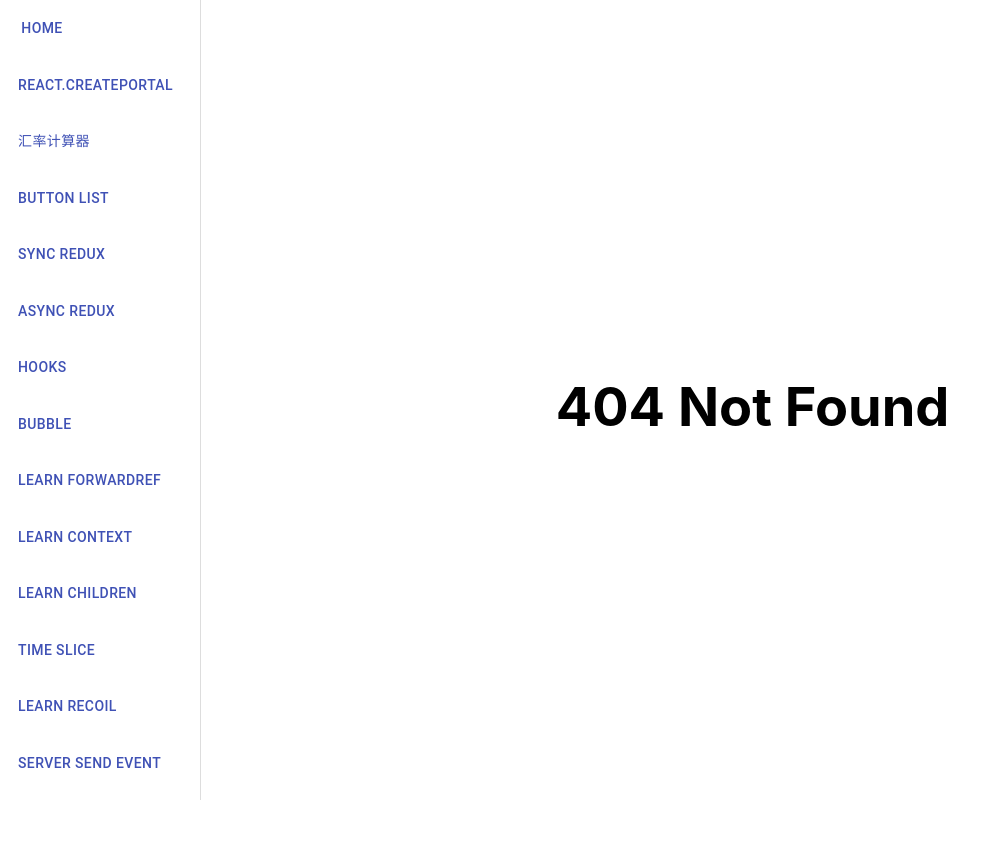
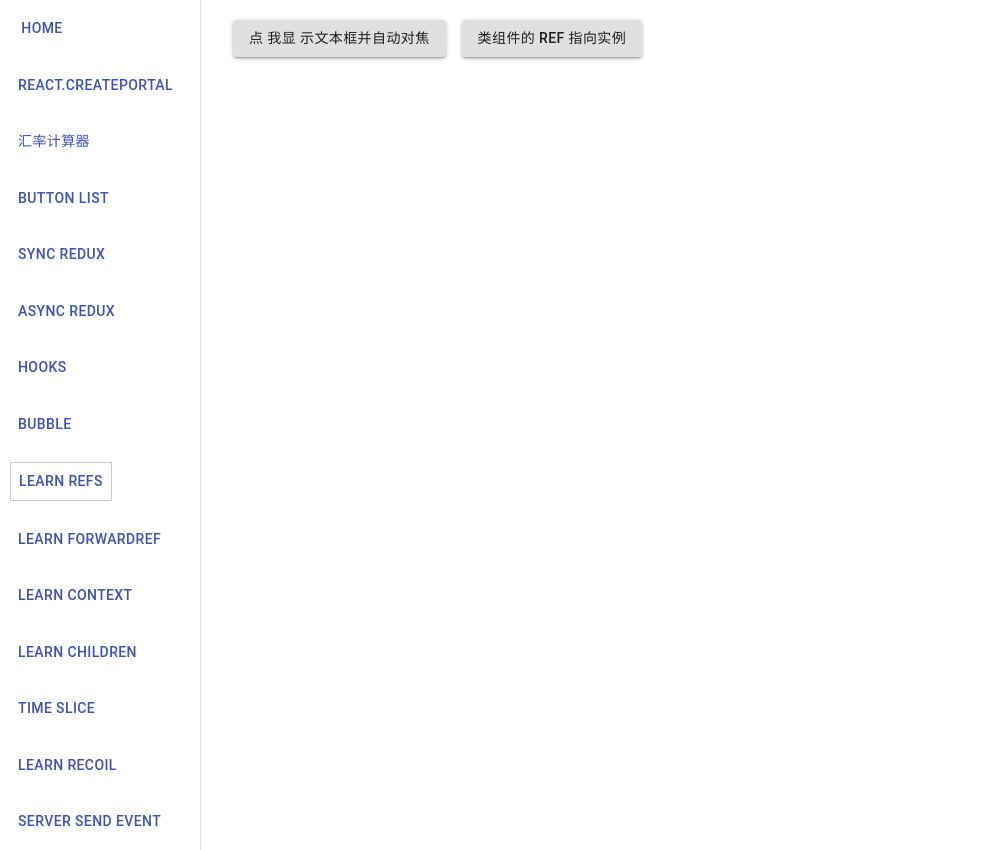
Before and after one commit to learn-frame/learn-react, a React (Create React App) app: page /ref in a window 1280 px wide. Before the commit this address had no page. Shown: the whole page, without its empty margins (0-999 px from the left). Before the commit the page ends 800 px from the top, so only its background shows below. Built offline with nearby package versions, Linux system fonts and the light colour scheme.

Commit message:
fix(ref): fix ref of class component

```diff
--- a/src/containers/LearnRefs.tsx
+++ b/src/containers/LearnRefs.tsx
@@ -46,7 +46,7 @@ class LearnRef extends Component<{}, State> {
   }
 
   public clickMyButton() {
-    console.log(this.classComponentRef.current)
+    console.log(this.classComponentRef)
   }
 
   public render() {
@@ -60,11 +60,14 @@ class LearnRef extends Component<{}, State> {
             ref={this.inputRef}
           />
         ) : null}
-        <Button onClick={this.clickButton}>
+        <Button onClick={() => this.clickButton()}>
           点我{showInput ? '隐藏' : '显示'}文本框
           {!showInput ? '并自动对焦' : ''}
         </Button>
-        <Button ref={this.classComponentRef} onClick={this.clickMyButton}>
+        <Button
+          ref={this.classComponentRef}
+          onClick={() => this.clickMyButton()}
+        >
           类组件的 ref 指向实例
         </Button>
 
--- a/src/containers/index.ts
+++ b/src/containers/index.ts
@@ -7,6 +7,7 @@ import AsyncRedux from 'src/containers/AsyncRedux'
 import Hooks from 'src/containers/Hooks'
 import Bubble from 'src/containers/Bubble'
 import ForwardRef from 'src/containers/LearnForwardRef/LearnForwardRef'
+import LearnRefs from 'src/containers/LearnRefs'
 import LearnContext from 'src/containers/LearnContext'
 import SSE from 'src/containers/SSE'
 import LearnChildren from 'src/containers/LearnChildren'
@@ -23,6 +24,7 @@ export {
   Hooks,
   Bubble,
   ForwardRef,
+  LearnRefs,
   LearnContext,
   SSE,
   LearnChildren,
--- a/src/router.ts
+++ b/src/router.ts
@@ -7,6 +7,7 @@ import {
   AsyncRedux,
   Hooks,
   Bubble,
+  LearnRefs,
   ForwardRef,
   LearnContext,
   SSE,
@@ -58,6 +59,11 @@ const routers = [
     component: Bubble,
   },
   {
+    path: '/ref',
+    name: 'Learn Refs',
+    component: LearnRefs,
+  },
+  {
     path: '/forwardRef',
     name: 'Learn ForwardRef',
     component: ForwardRef,
```
